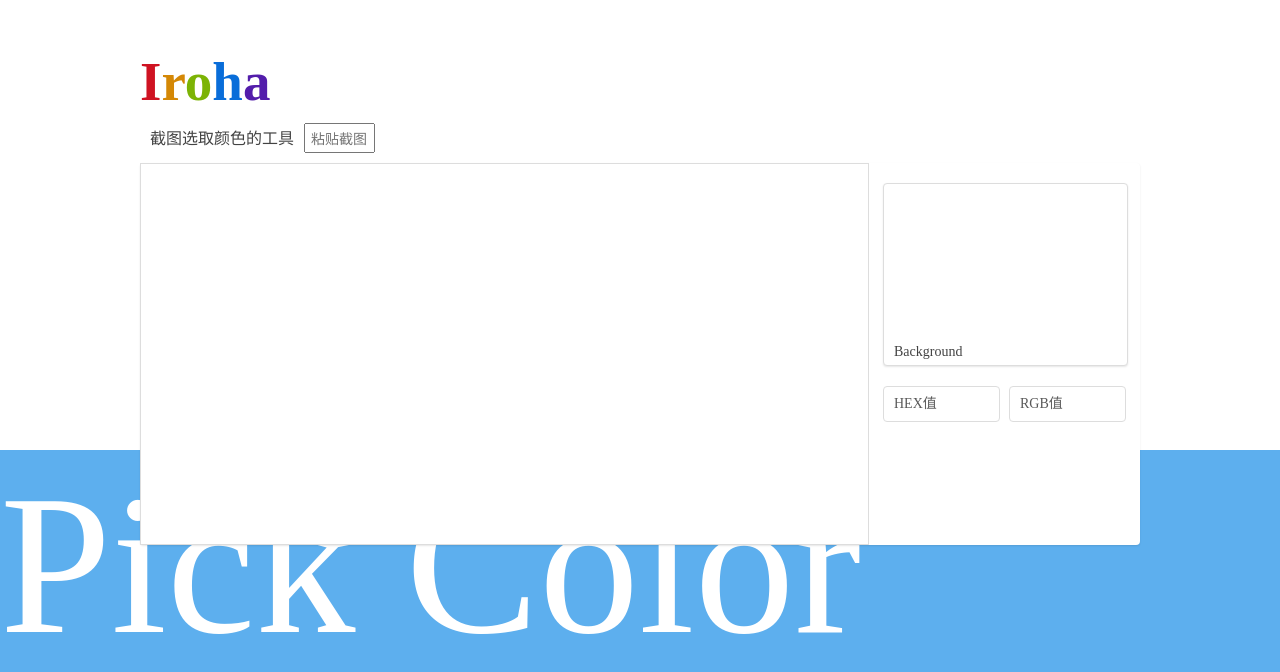
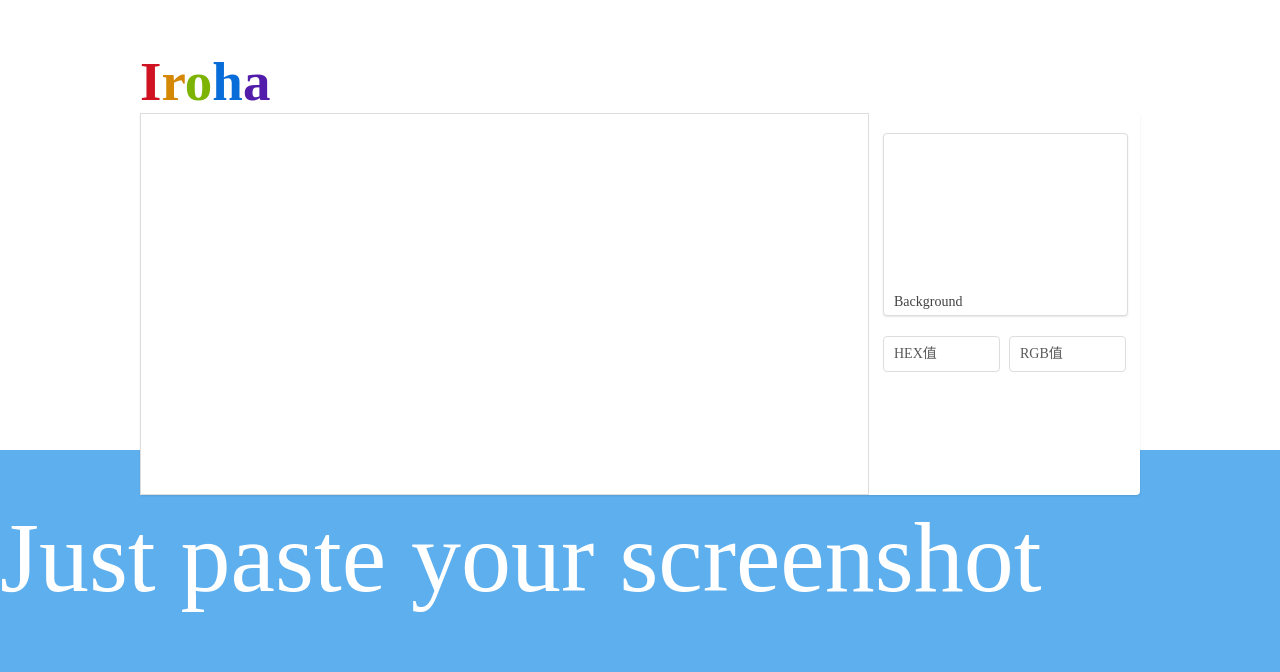
Before and after one commit to Shino161/iroha, a Next.js app: page / in a window 1280 px wide. Shown: the top 672 px of the page. Built offline with nearby package versions, Linux system fonts and the light colour scheme.

Commit message:
feat: UI change

```diff
--- a/pages/index.tsx
+++ b/pages/index.tsx
@@ -63,6 +63,7 @@ const Home = () => {
     }
   }
   const handlePaste = () => {
+
     input.current.addEventListener('paste', (e) => {
       let items
       if (e.clipboardData && e.clipboardData.items) {
@@ -83,8 +84,12 @@ const Home = () => {
       }
     })
   }
+  const handleGetInputFocus = () => {
+    input.current.focus()
+  }
   useEffect(() => {
     handlePaste()
+    handleGetInputFocus()
   }, [])
   return (
     <div>
@@ -98,11 +103,11 @@ const Home = () => {
             <span style={{ color: '#531dab' }}>a</span>
           </div>
           <div className="sub-title">
-            <span>截图选取颜色的工具</span>
             <input
               placeholder="粘贴截图"
               ref={input}
               className="screenshot-input"
+              onBlur={handleGetInputFocus}
             ></input>
           </div>
         </div>
@@ -131,7 +136,7 @@ const Home = () => {
         </div>
       </div>
       <div className="line-block" style={{ backgroundColor: rgb }}>
-        <div>Pick Color</div>
+        <div>Just paste your screenshot</div>
       </div>
     </div>
   )
--- a/pages/style.less
+++ b/pages/style.less
@@ -11,28 +11,16 @@ html {
   margin-top: 50px;
   color: #434343;
   .top {
-    .sub-title {
-      margin: 10px;
-    }
-
     .title {
       margin: 0;
       font-size: 55px;
       font-weight: bold;
     }
   }
-
   .screenshot-input {
-    width: 60px;
-    height: 24px;
-    margin-left: 10px;
-    font-size: 18px;
-    padding-left: 5px;
-    outline: none;
-    &::placeholder {
-      font-weight: 400;
-      font-size: 14px;
-    }
+    position: absolute;
+    opacity: 0;
+    top: -9999px;
   }
 
   .content {
@@ -103,6 +91,7 @@ html {
   background-color: #5dafee;
   div {
     color: #fff;
-    font-size: 200px;
+    margin-top: 50px;
+    font-size: 100px;
   }
 }
```
